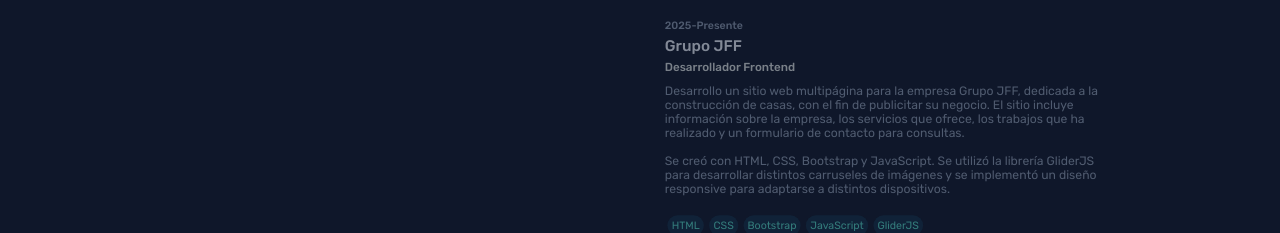
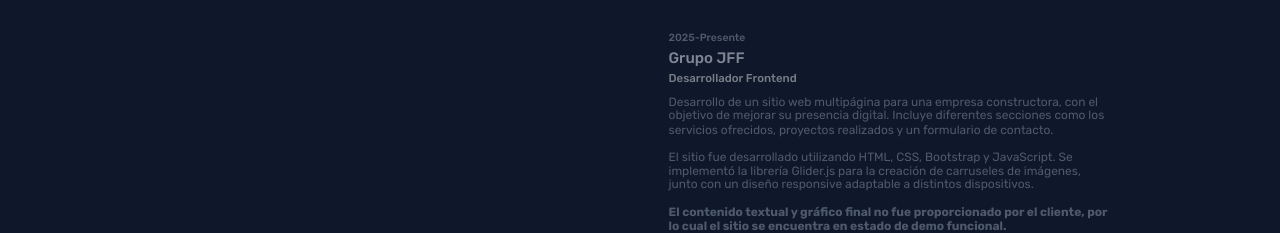
Before and after one commit to facuandrean/portfolio, a plain HTML site: page index.html in a window 1280 px wide. Shown: the part 726-959 px from the top of the page. Drawn offline with Linux system fonts and the light colour scheme.

Commit message:
feat: actualiza sección de trabajos y estilos en la sección de skills

```diff
--- a/css/styles.css
+++ b/css/styles.css
@@ -978,8 +978,8 @@ button:hover {
 
     .skills {
         height: auto;
-        padding-top: 10rem;
-        padding-bottom: 10rem;
+        /* padding-top: 10rem;
+        padding-bottom: 10rem; */
 
         display: flex;
         justify-content: center;
--- a/index.html
+++ b/index.html
@@ -192,14 +192,19 @@
                         </div>
 
                         <p class="job-description">
-                            Desarrollo un sitio web multipágina para la empresa Grupo JFF, dedicada a la construcción de
-                            casas, con el fin de publicitar su negocio. El sitio incluye información sobre la empresa,
-                            los servicios que ofrece, los trabajos que ha realizado y un formulario de contacto para
-                            consultas.
+                            Desarrollo de un sitio web multipágina para una empresa constructora, con el objetivo de
+                            mejorar su presencia digital.
+                            Incluye diferentes secciones como los servicios ofrecidos, proyectos realizados y un
+                            formulario de
+                            contacto.
                             <br><br>
-                            Se creó con HTML, CSS, Bootstrap y JavaScript. Se utilizó la librería GliderJS para
-                            desarrollar distintos carruseles de imágenes y se implementó un diseño responsive para
-                            adaptarse a distintos dispositivos.
+                            El sitio fue desarrollado utilizando HTML, CSS, Bootstrap y JavaScript. Se implementó la
+                            librería Glider.js para
+                            la creación de carruseles de imágenes, junto con un diseño responsive adaptable a distintos
+                            dispositivos.
+                            <br><br>
+                            <b>El contenido textual y gráfico final no fue proporcionado por el cliente, por lo cual el
+                                sitio se encuentra en estado de demo funcional.</b>
                         </p>
 
                         <div class="job-tecnologies">
```
